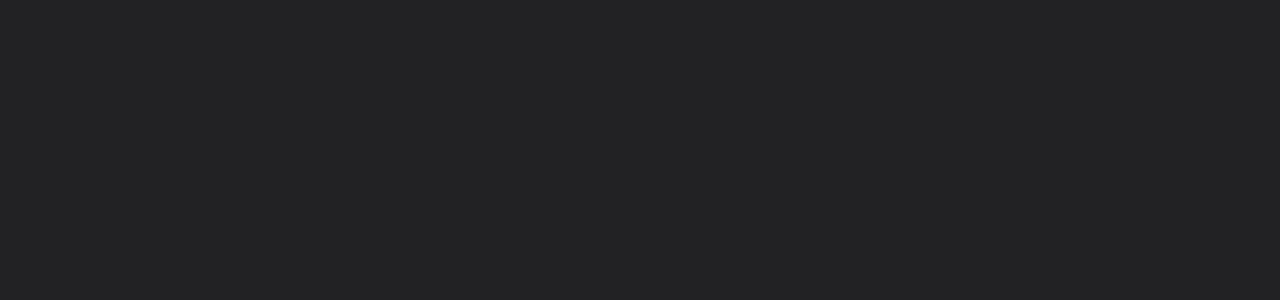
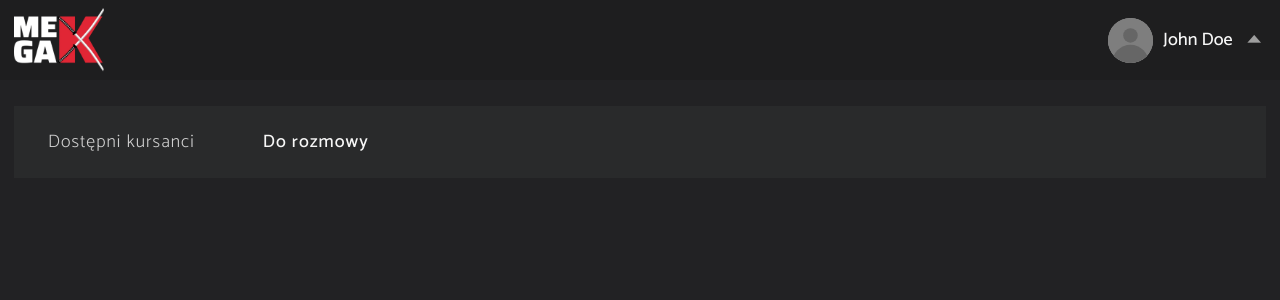
Before and after one commit to airfortech/Head-Hunter-Frontend, a React (Create React App) app: page /test in a window 1280 px wide. Before the commit this address had no page. Shown: the top 300 px of the page. Built offline with nearby package versions, Linux system fonts and the light colour scheme.

Commit message:
rearanged TabsNavigation

```diff
--- a/src/App.tsx
+++ b/src/App.tsx
@@ -10,6 +10,7 @@ export const App = () => {
       <Routes>
         <Route path="/" element={<LoginView />} />
         <Route path="/students" element={<StudentsListView />} />
+        <Route path="/test" element={<StudentsListView />} />
         <Route path="/cv" element={<CVView />} />
       </Routes>
     </div>
--- a/src/components/TabsNavigation/TabsNavigation.module.css
+++ b/src/components/TabsNavigation/TabsNavigation.module.css
@@ -0,0 +1,29 @@
+.TabsNavigation {
+  background-color: var(--color-5);
+}
+
+.wrapper {
+  display: flex;
+  list-style: none;
+}
+
+.link {
+  padding: 0 34px;
+  height: 72px;
+  display: flex;
+  justify-content: center;
+  align-items: center;
+  font-size: var(--font-size-lg);
+  color: var(--color-11);
+  cursor: pointer;
+  transition: all var(--transition-speed-fast) ease;
+}
+
+.link:hover {
+  background-color: var(--color-7);
+}
+
+.active {
+  color: var(--color-12);
+  font-weight: var(--font-weight-medium);
+}
--- a/src/components/TabsNavigation/TabsNavigation.tsx
+++ b/src/components/TabsNavigation/TabsNavigation.tsx
@@ -1,6 +1,29 @@
 import React from 'react';
+import { NavLink } from 'react-router-dom';
 import classes from './TabsNavigation.module.css';
 
-export const TabsNavigation = () => {
-  return <div className={classes.TabsNavigation}>TabsNavigation</div>;
+interface Props {
+  routes: {
+    anchor: string;
+    route: string;
+  }[];
+}
+
+export const TabsNavigation = ({ routes }: Props) => {
+  const isLinkActive = ({ isActive }: any) =>
+    isActive ? `${classes.link} ${classes.active}` : classes.link;
+
+  return (
+    <nav className={classes.TabsNavigation}>
+      <ul className={classes.wrapper}>
+        {routes.map(({ anchor, route }, i) => (
+          <li key={i}>
+            <NavLink to={route} className={isLinkActive}>
+              {anchor}
+            </NavLink>
+          </li>
+        ))}
+      </ul>
+    </nav>
+  );
 };
--- a/src/views/StudentsListView/StudentsListView.module.css
+++ b/src/views/StudentsListView/StudentsListView.module.css
@@ -0,0 +1,13 @@
+.StudentsListView {
+  display: flex;
+  flex-direction: column;
+  align-items: center;
+  gap: 26px;
+}
+
+.wrapper {
+  padding: 0 var(--content-container-padding);
+  width: 100%;
+  max-width: var(--content-max-width);
+  height: 100vh;
+}
--- a/src/views/StudentsListView/StudentsListView.tsx
+++ b/src/views/StudentsListView/StudentsListView.tsx
@@ -1,6 +1,20 @@
 import React from 'react';
+import { Header } from '../../components/Header/Header';
+import { TabsNavigation } from '../../components/TabsNavigation/TabsNavigation';
 import classes from './StudentsListView.module.css';
 
 export const StudentsListView = () => {
-  return <div className={classes.StudentsListView}>StudentsListView</div>;
+  return (
+    <div className={classes.StudentsListView}>
+      <Header />
+      <div className={classes.wrapper}>
+        <TabsNavigation
+          routes={[
+            { anchor: 'Dostępni kursanci', route: '/students' },
+            { anchor: 'Do rozmowy', route: '/test' },
+          ]}
+        />
+      </div>
+    </div>
+  );
 };
```
